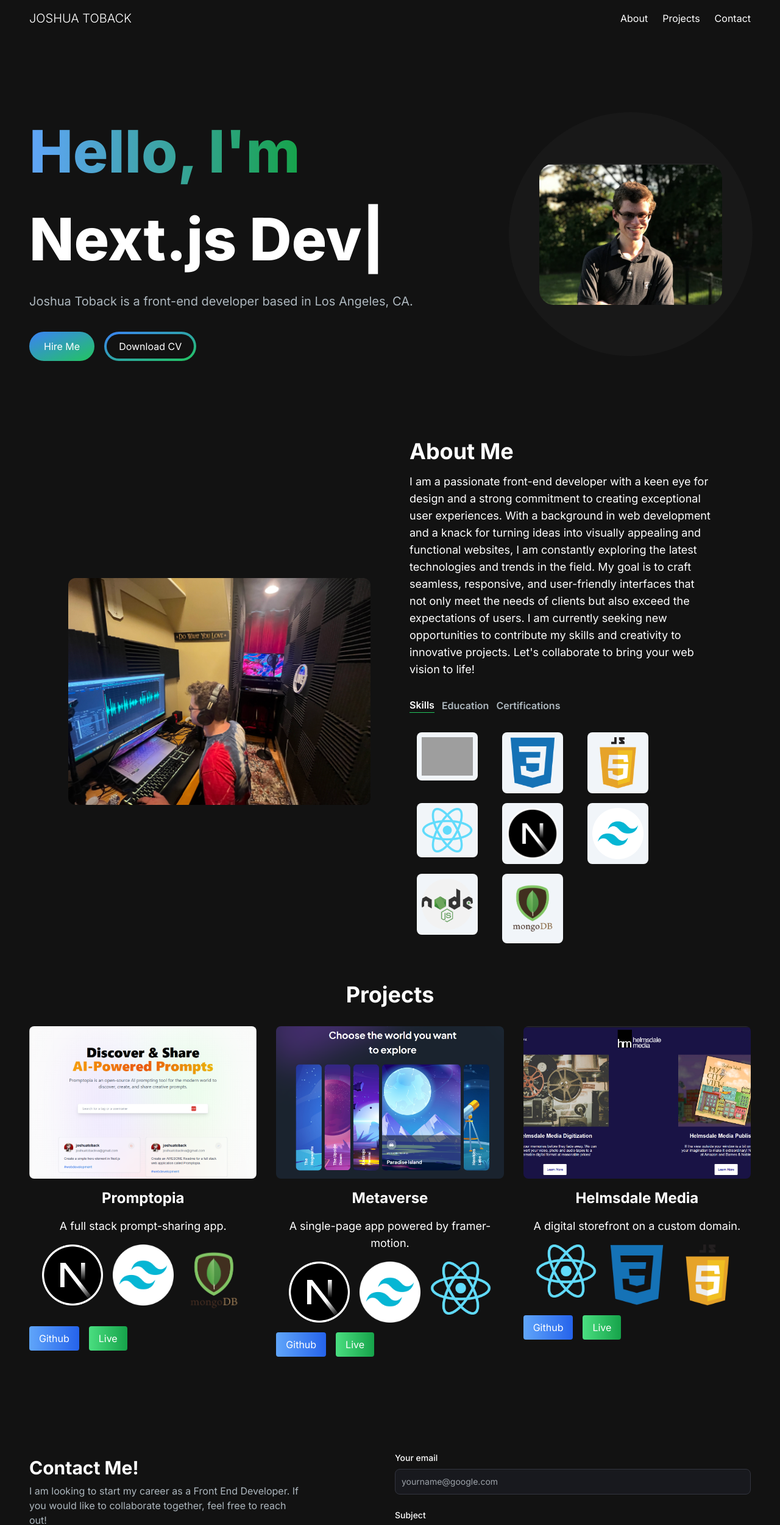
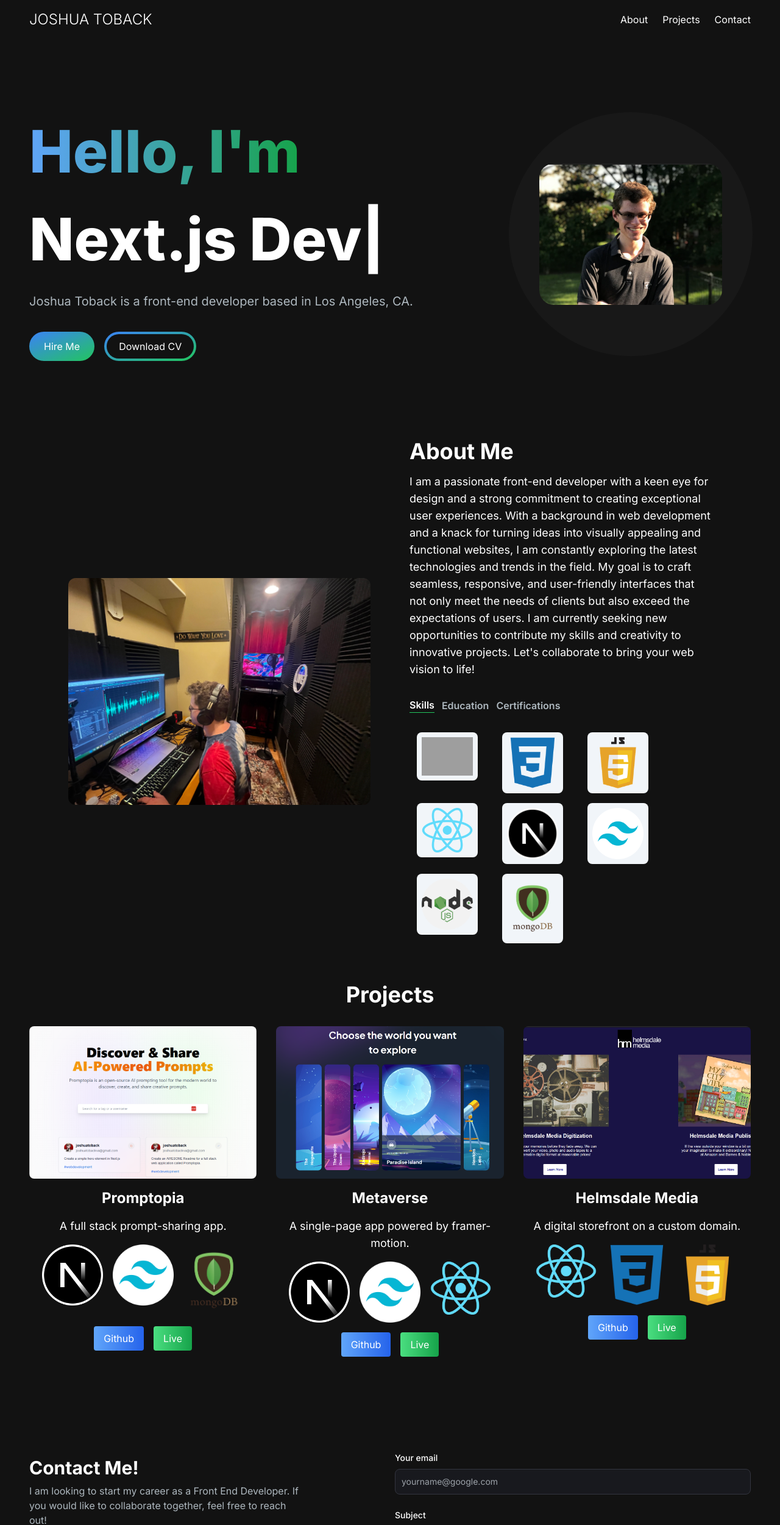
Before and after one commit to JoshuaToback/next-portfolio, a Next.js app: page / in a window 1280 px wide. Shown: the top 2501 px of the page at 61% size. Built offline with nearby package versions, Linux system fonts and the light colour scheme; grey boxes are pictures that could not be loaded.

Commit message:
Adjusted deployment buttons and navbar

```diff
--- a/components/Navbar.jsx
+++ b/components/Navbar.jsx
@@ -8,7 +8,7 @@ const Navbar = () => {
   return (
     <nav className="fixed top-0 left-0 right-0 z-50 bg-[#121212] text-white">
       <div className="container mx-auto px-12 py-4 flex justify-between items-center">
-        <div className="text-white font-light text-xl">JOSHUA TOBACK</div>
+        <div className="text-white font-light text-xl md:text-2xl">JOSHUA TOBACK</div>
         <ul className="flex space-x-6">
           <li>
             <Link
--- a/components/ProjectsSection.jsx
+++ b/components/ProjectsSection.jsx
@@ -93,7 +93,7 @@ const ProjectsSection = () => {
                 <Image src={MongoImg} width={100} height={100} alt="icon" />
               </li>
             </ul>
-            <div className="flex flex-row space-x-4">
+            <div className="flex flex-row items-center justify-center space-x-4">
               <motion.button
                 className="bg-gradient-to-r from-blue-400 to-blue-600 hover:from-blue-600 hover:to-blue-800 text-white py-2 px-4 rounded"
                 whileHover={{ scale: 1.05 }}
@@ -145,7 +145,7 @@ const ProjectsSection = () => {
                 <Image src={ReactImg} alt="icon" width={100} height={100} />
               </li>
             </ul>
-            <div className="flex flex-row space-x-4">
+            <div className="flex flex-row items-center justify-center space-x-4">
               <motion.button
                 className="bg-gradient-to-r from-blue-400 to-blue-600 hover:from-blue-600 hover:to-blue-800 text-white py-2 px-4 rounded"
                 whileHover={{ scale: 1.05 }}
@@ -198,7 +198,7 @@ const ProjectsSection = () => {
                 <Image src={JS} width={100} height={100} alt="icon" />
               </li>
             </ul>
-            <div className="flex flex-row space-x-4">
+            <div className="flex flex-row items-center justify-center space-x-4">
               <motion.button
                 className="bg-gradient-to-r from-blue-400 to-blue-600 hover:from-blue-600 hover:to-blue-800 text-white py-2 px-4 rounded"
                 whileHover={{ scale: 1.05 }}
```
